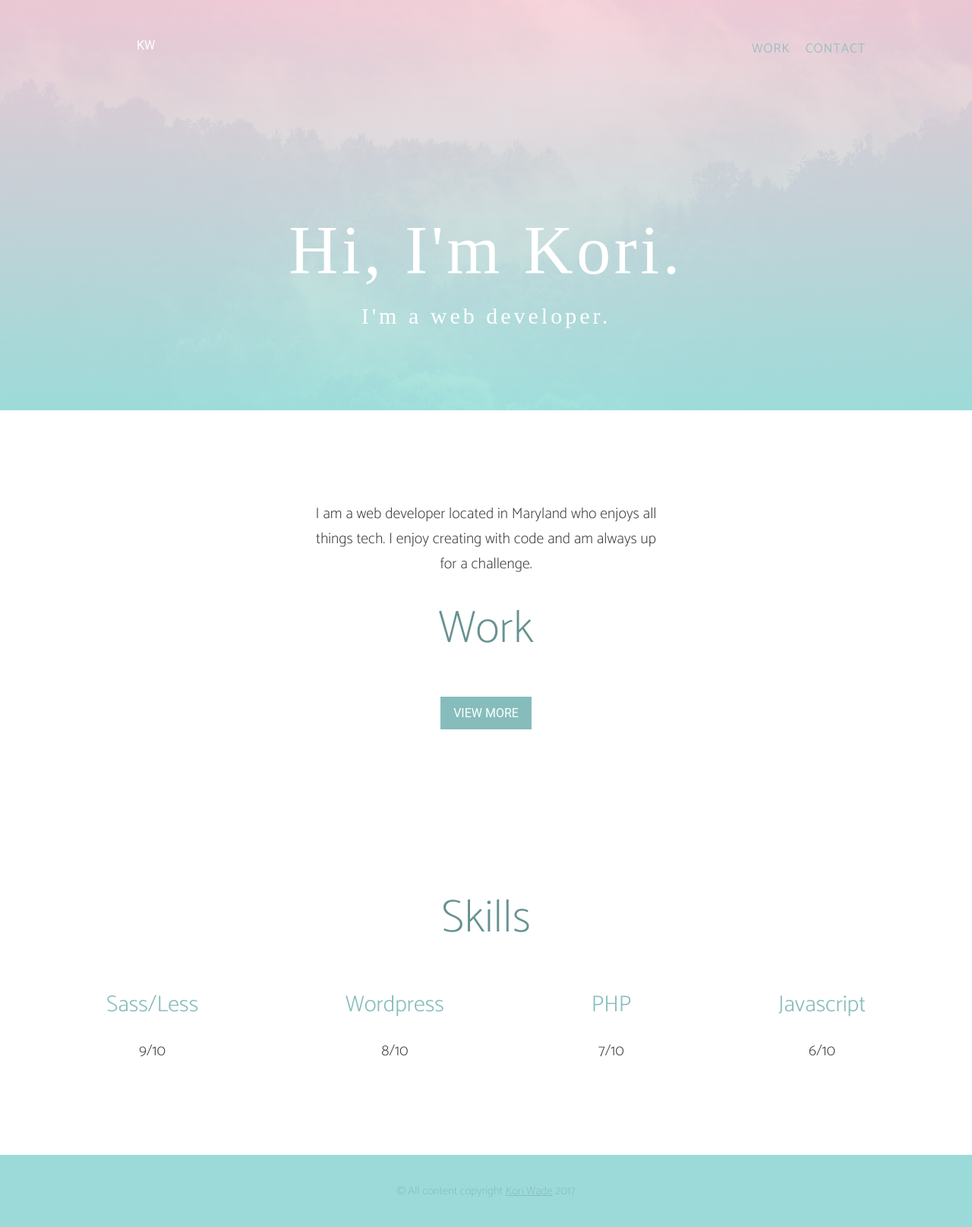
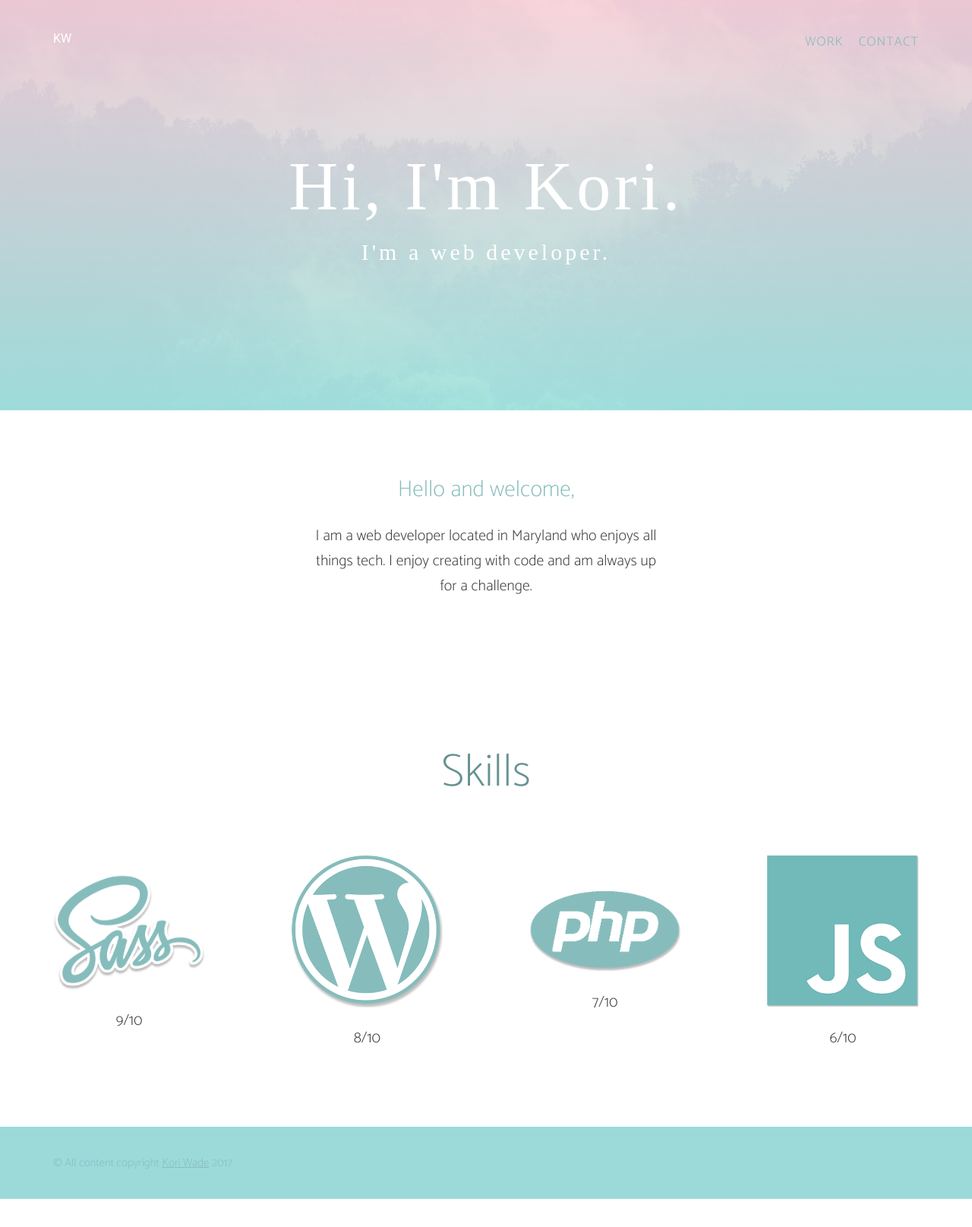
Before and after one commit to koriwade/koriwade.github.io, a Jekyll site: the page index.html, which Jekyll copies as it is, in a window 1280 px wide. Shown: the whole page at 76% size. Built offline with Jekyll 4.4.1, drawn with Linux system fonts in a browser that asks for light colours; comment, search, counter and statistics services are not loaded; after the commit the page ends 1578 px from its top, so only the background shows below that.

Commit message:
images, and skills

```diff
--- a/assets/main.css
+++ b/assets/main.css
@@ -3,8 +3,7 @@ html {
   font-family: Roboto, sans-serif; }
 
 body {
-  margin: 0;
-  margin-top: -16px; }
+  margin: 0; }
 
 p {
   font-family: 'Catamaran', sans-serif;
@@ -38,26 +37,44 @@ h3 {
 ul {
   list-style-type: none; }
 
+.divider {
+  border-top: 1px solid #ccc;
+  width: 100%; }
+
 .btn {
-  width: 90px;
-  color: #fff;
+  width: 110px;
   text-transform: uppercase;
   background-color: #86bdbc;
   padding: 12px 15px;
   text-align: center;
   margin: 0 auto;
   transition: 300ms; }
-  .btn:hover {
+  .btn:hover a {
     color: #669291; }
+  .btn a {
+    text-decoration: none;
+    color: #fff; }
 
 section {
-  padding: 100px 0px; }
+  padding: 80px 0px; }
 
 .wrapper {
-  max-width: 1000px;
   margin: 0 auto;
   padding-left: 15px;
-  padding-right: 15px; }
+  padding-right: 15px;
+  max-width: 1140px; }
+  @media (max-width: 1200px) {
+    .wrapper {
+      max-width: 992px; } }
+  @media (max-width: 992px) {
+    .wrapper {
+      max-width: 768px; } }
+  @media (max-width: 768px) {
+    .wrapper {
+      max-width: 540px; } }
+  @media (max-width: 540px) {
+    .wrapper {
+      max-width: 400px; } }
 
 .flex-row {
   display: flex;
@@ -65,19 +82,21 @@ section {
   justify-content: space-between;
   align-content: center;
   align-items: center; }
+  @media (max-width: 541px) {
+    .flex-row {
+      flex-flow: column; } }
 
-header {
+nav {
+  position: absolute;
   width: 100%;
-  height: 60vh;
-  background: linear-gradient(to bottom, rgba(254, 214, 227, 0.9), rgba(168, 237, 234, 0.9)), url(/assets/img/forest.jpg);
-  background-size: cover;
-  background-repeat: no-repeat; }
-  header .nav {
-    padding-top: 50px;
-    display: flex; }
-    header .nav li:first-child {
+  top: 0px; }
+  nav .nav {
+    padding-top: 25px;
+    display: flex;
+    padding-left: 0px; }
+    nav .nav li:first-child {
       margin-right: auto; }
-    header .nav a {
+    nav .nav a {
       display: inline-block;
       margin-left: 20px;
       font-size: 17px;
@@ -89,23 +108,40 @@ header {
       font-weight: 300;
       letter-spacing: 1.1px;
       transition: 300ms; }
-      header .nav a:hover {
+      nav .nav a:hover {
         color: #669291;
         font-weight: 300; }
-      header .nav a:active {
+      nav .nav a:active {
         color: #669291; }
-    header .nav .logo {
+    nav .nav .logo {
       color: #fff; }
+
+header {
+  width: 100%;
+  height: 60vh;
+  background: linear-gradient(to bottom, rgba(254, 214, 227, 0.9), rgba(168, 237, 234, 0.9)), url(/assets/img/forest.jpg);
+  background-size: cover;
+  background-repeat: no-repeat;
+  display: flex;
+  flex-direction: column;
+  align-items: center;
+  justify-content: center; }
   header h1 {
     font-family: 'Cookie', cursive;
     text-align: center;
     font-size: 90px;
     font-weight: 100;
     color: white;
+    margin-top: 0px;
     letter-spacing: 0.05em;
-    margin-bottom: 20px;
-    clear: both;
-    padding-top: 140px; }
+    margin-bottom: 20px; }
+    @media (max-width: 768px) {
+      header h1 {
+        font-size: 70px;
+        margin-bottom: 5px; } }
+    @media (max-width: 540px) {
+      header h1 {
+        font-size: 62px; } }
   header h3.kicker {
     text-align: center;
     font-family: 'Slabo 27px', serif;
@@ -114,15 +150,29 @@ header {
     color: white;
     line-height: 1;
     letter-spacing: 4px; }
+    @media (max-width: 768px) {
+      header h3.kicker {
+        font-size: 22px; } }
+    @media (max-width: 540px) {
+      header h3.kicker {
+        font-size: 20px; } }
 
 #home .skills h2 {
-  text-align: center; }
+  text-align: center;
+  padding-bottom: 60px; }
 
 #home .skills h3 {
   font-weight: 300; }
 
 #home .skills p {
   text-align: center; }
+
+@media (max-width: 992px) {
+  #home .skills .skill {
+    padding-bottom: 25px; } }
+
+#home .skills .skill img {
+  max-width: 200px; }
 
 #home .work .intro {
   text-align: center;
@@ -169,6 +219,12 @@ header.work {
   #work #carpenters {
     background-color: #202536;
     text-align: center; }
+    #work #carpenters .site-img {
+      max-width: 800px;
+      margin: 0 auto; }
+      #work #carpenters .site-img img {
+        width: 100%;
+        height: auto; }
     #work #carpenters h3 {
       color: #fff; }
     #work #carpenters p {
@@ -179,6 +235,12 @@ header.work {
   #work #nccmp {
     background-color: #003875;
     text-align: center; }
+    #work #nccmp .site-img {
+      max-width: 800px;
+      margin: 0 auto; }
+      #work #nccmp .site-img img {
+        width: 100%;
+        height: auto; }
     #work #nccmp h3 {
       color: #fff; }
     #work #nccmp p {
@@ -189,12 +251,18 @@ header.work {
   #work #nabtu {
     background-color: #a9362d;
     text-align: center; }
+    #work #nabtu .site-img {
+      max-width: 800px;
+      margin: 0 auto; }
+      #work #nabtu .site-img img {
+        width: 100%;
+        height: auto; }
     #work #nabtu h3 {
       color: #fff; }
     #work #nabtu p {
       color: #fff; }
     #work #nabtu .btn {
-      color: #a9362d;
+      color: #fff;
       background-color: #3e3e3e; }
 
 footer {
@@ -206,7 +274,6 @@ footer {
   bottom: fixed;
   width: 100%; }
   footer .copyright p {
-    text-align: center;
     font-size: 15px;
     color: #86bdbc; }
     footer .copyright p a {
--- a/index.html
+++ b/index.html
@@ -9,7 +9,6 @@
   <link href="https://fonts.googleapis.com/css?family=Catamaran:100,200,300,400,500,600,700,800,900" rel="stylesheet">
 </head>
 <title>Kori Wade</title>
-<header>
 <nav>
   <div class="wrapper">
     <ul class="nav">
@@ -19,6 +18,7 @@
     </ul>
   </div>
 </nav>
+<header>
   <h1><span>Hi, I'm Kori.</span></h1>
   <h3 class="kicker">I'm a web developer.</h3>
 </header>
@@ -28,34 +28,35 @@
       <div class="wrapper">
         <div class="intro">
           <div class="wrapper">
+            <h3>Hello and welcome,</h3>
             <p>I am a web developer located in Maryland who enjoys all things tech. I enjoy creating with code and am always up for a challenge.</p>
           </div>
         </div>
-        <h2>Work</h2>
+        <!-- <h2>Work</h2>
         <div class="flex-row">
-
         </div>
-        <div class="btn">View More</div>
-      </div>
+        <div class="btn"><a href="work.html">View More</a></div>
+      </div> -->
     </section>
+    <!-- <div class="divider"></div> -->
     <section class="skills">
       <div class="wrapper">
         <h2>Skills</h2>
         <div class="flex-row">
           <div class="skill">
-            <h3>Sass/Less</h3>
+            <img src="/assets/img/sass-blue.png">
             <p>9/10</p>
           </div>
           <div class="skill">
-            <h3>Wordpress</h3>
+            <img src="/assets/img/wordpress-blue.png">
             <p>8/10</p>
           </div>
           <div class="skill">
-            <h3>PHP</h3>
+            <img src="/assets/img/php-blue.png">
             <p>7/10</p>
           </div>
           <div class="skill">
-            <h3>Javascript</h3>
+            <img src="/assets/img/javascript-blue.png">
             <p>6/10</p>
           </div>
       </div>
```
Also changed, not shown: styles/main.scss (+95 -16 lines), work.html (+11 -5 lines), assets/img/2000px-Unofficial_JavaScript_logo_2.svg.png (added), assets/img/javascript-blue.png (added), assets/img/javascriptcom.jpg (added), assets/img/mosaic-shot.png, assets/img/nabtu-shot.png (added), assets/img/php-blue.png (added), assets/img/php-fbd1629392.svg (added), assets/img/sass-blue.png (added), assets/img/ubc-shot.png (added), assets/img/wordpress-blue.png (added), 1 other file. Lines whose indentation alone changed are shown as unchanged.
